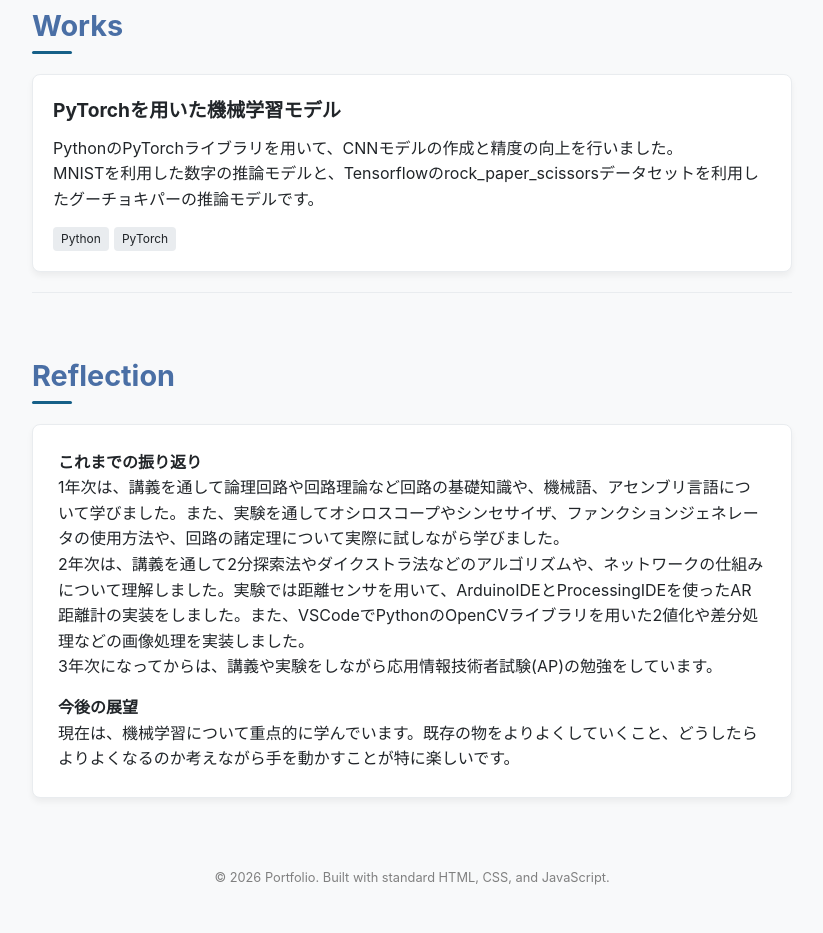
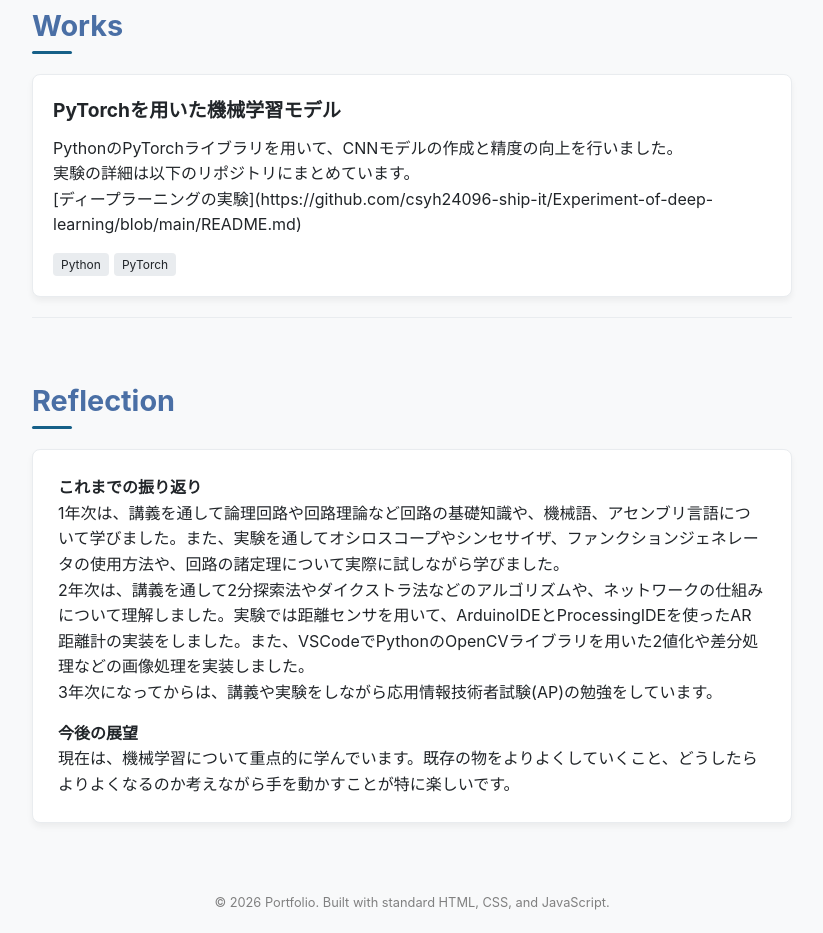
Before and after one commit to csyh24096-ship-it/se-week06-site, a plain HTML site: page index.html in a window 1280 px wide. Shown: the part 796-1729 px from the top of the page, without its empty margins (228-1051 px from the left). Drawn offline with Linux system fonts and the light colour scheme.

Commit message:
Update index.html
ディープラーニングの実験のリポジトリへのリンクの追加

```diff
--- a/index.html
+++ b/index.html
@@ -341,7 +341,8 @@
                         <h3>PyTorchを用いた機械学習モデル</h3>
                         <p>
                             PythonのPyTorchライブラリを用いて、CNNモデルの作成と精度の向上を行いました。<br>
-                            MNISTを利用した数字の推論モデルと、Tensorflowのrock_paper_scissorsデータセットを利用したグーチョキパーの推論モデルです。
+                            実験の詳細は以下のリポジトリにまとめています。<br>
+                            [ディープラーニングの実験](https://github.com/csyh24096-ship-it/Experiment-of-deep-learning/blob/main/README.md)
                         </p>
                         <div class="work-tags">
                             <span class="tag">Python</span>
```
